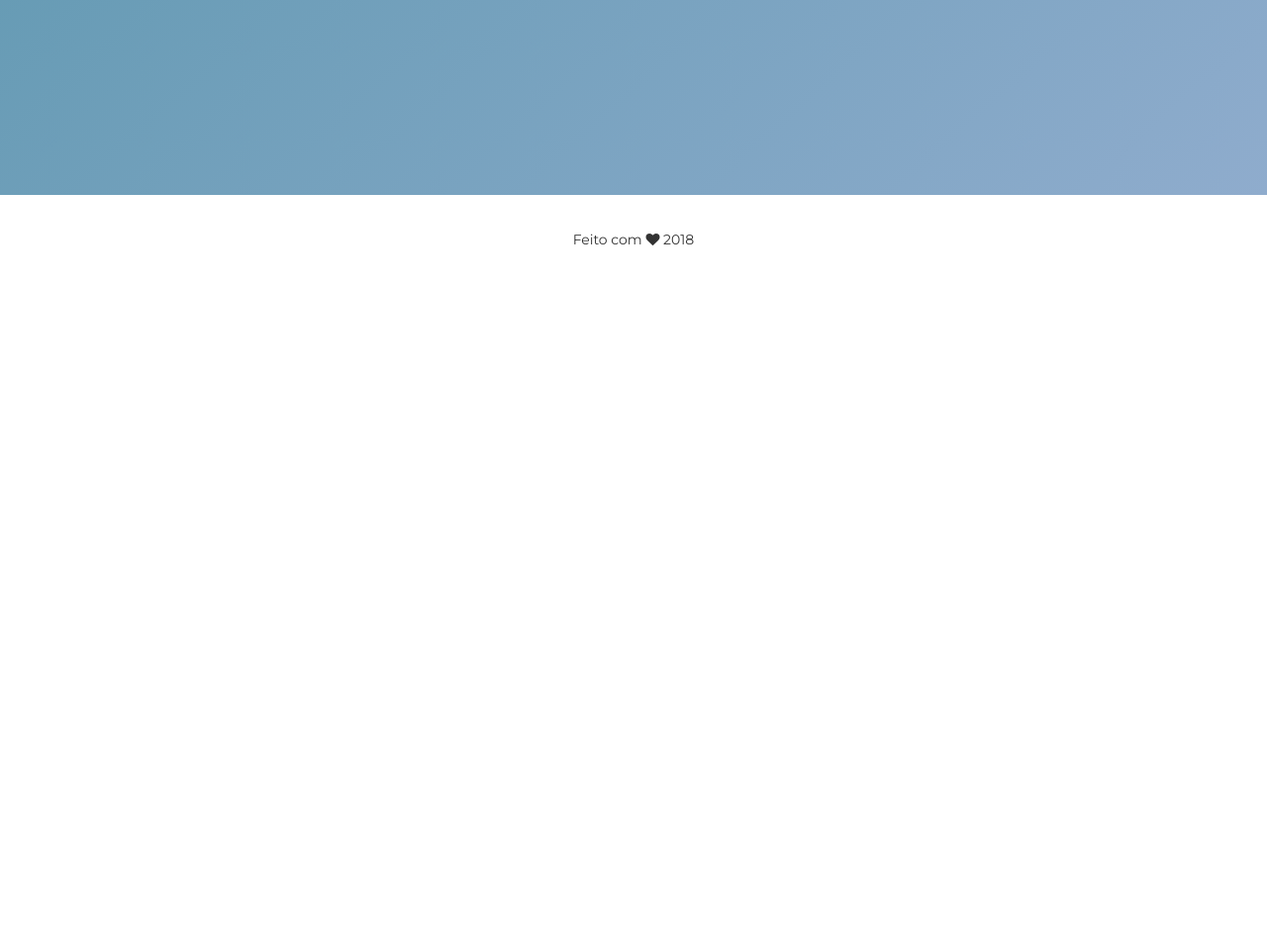
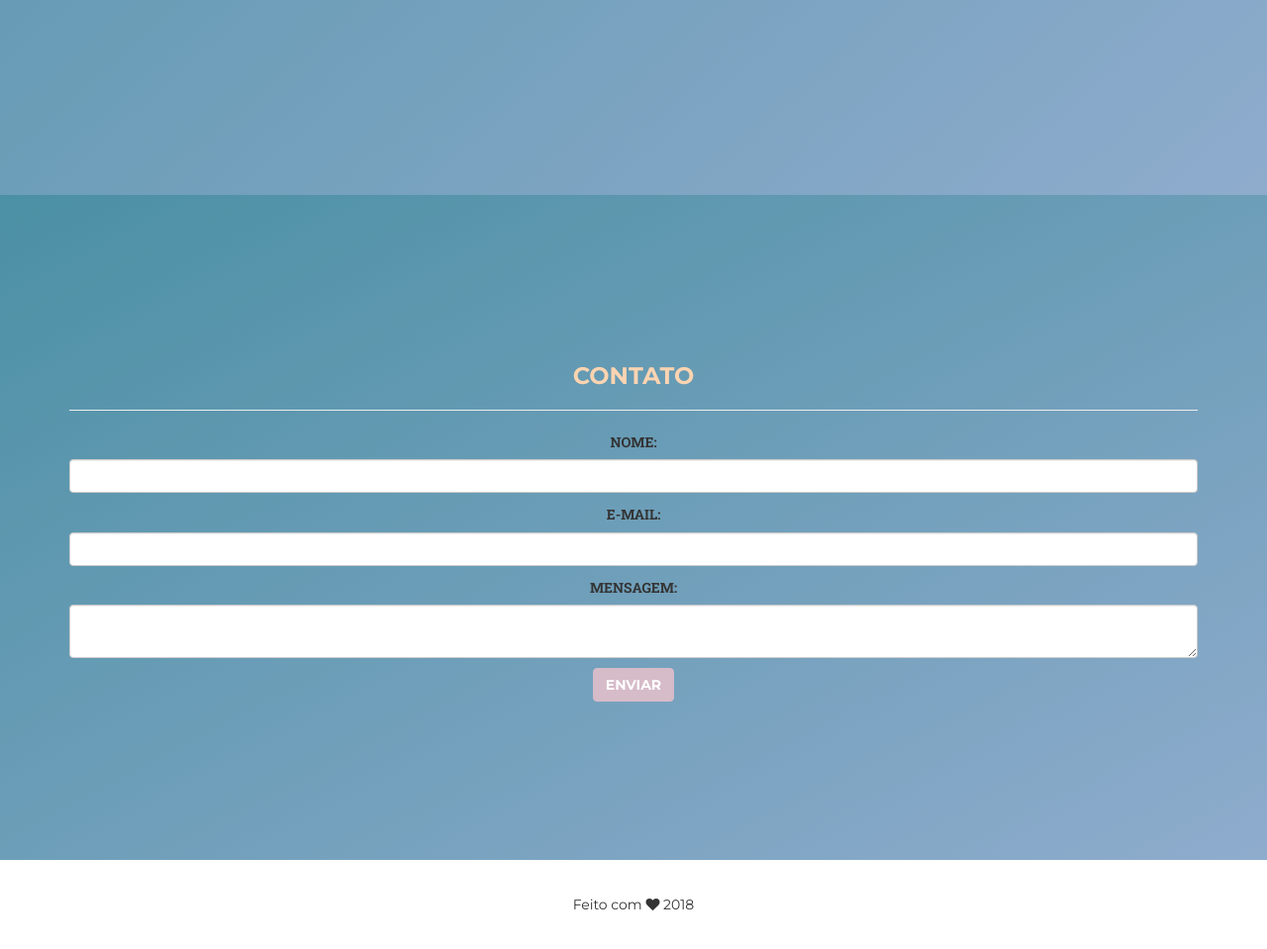
Before and after one commit to cairolopes/pagina-perfil, a plain HTML site: page index.html in a window 1280 px wide. Shown: the part 1629-2588 px from the top of the page at 99% size. Before the commit the page ends 1916 px from the top, so only its background shows below. Drawn offline with nearby package versions, Linux system fonts and the light colour scheme; a web font is replaced by a local one.

Commit message:
maniputação do js

```diff
--- a/css/agency.css
+++ b/css/agency.css
@@ -4,6 +4,9 @@
     position:relative;
     height:0;
 }
+/* .texto-magenta{
+  color
+} */
 .color-text{
   color: #fcd4b1;
 }
--- a/index.html
+++ b/index.html
@@ -47,6 +47,9 @@
                     </li>
                     <li>
                         <a class="page-scroll" href="#aluno">Aluno</a>
+                    </li>
+                    <li>
+                        <a class="page-scroll" href="#contato">Contato</a>
                     </li>
 
                 </ul>
@@ -113,6 +116,33 @@
             </div>
         </div>
     </section>
+    <section id="contato"class="bg-light-yellow">
+      <div class="container">
+        <div class="row">
+          <div class="col-sm-12 text-center">
+            <h3 class="section-heading color-text">contato</h3>
+            <hr>
+
+          </div>
+          <div class="col-sm-12 text-center">
+            <form>
+              <p><label for="nomeDigitado">NOME: </label>
+                <input class="form-control" type="text" id="nomeDigitado">
+              </p>
+              <p><label for="emailDigitado">E-MAIL: </label>
+                <input class="form-control" type="email" id="emailDigitado">
+              </p>
+              <p><label for="mensagemDigitada">MENSAGEM: </label>
+                 <textarea class="form-control" id="mensagemDigitada"></textarea>
+              </p>
+              <p><input class="btn btn-primary" onclick="enviar()" type="submit" value="Enviar">
+              </p>
+            </form>
+          </div>
+        </div>
+      </div>
+
+    </section>
 
     <footer>
         <div class="container">
@@ -121,7 +151,9 @@
             </div>
         </div>
     </footer>
+    <script src="js/arquivo.js">
 
+    </script>
     <!-- jQuery -->
     <script src="vendor/jquery/jquery.min.js"></script>
 
--- /dev/null
+++ b/js/arquivo.js
@@ -0,0 +1,11 @@
+function enviar() {
+
+  var nome = document.getElementById('nomeDigitado');
+
+  if(nome.value !=""){
+  alert("Hey, " + nome.value + " aqui é o Steven, estamos em uma aventura nao podemos responder agora, voltei mais tarde!");
+  }
+  else {
+    alert("Olá ninguem, aqui é o Steven, estamos em uma aventura nao podemos responder agora, voltei mais tarde! com um nome");
+  }
+}
```
